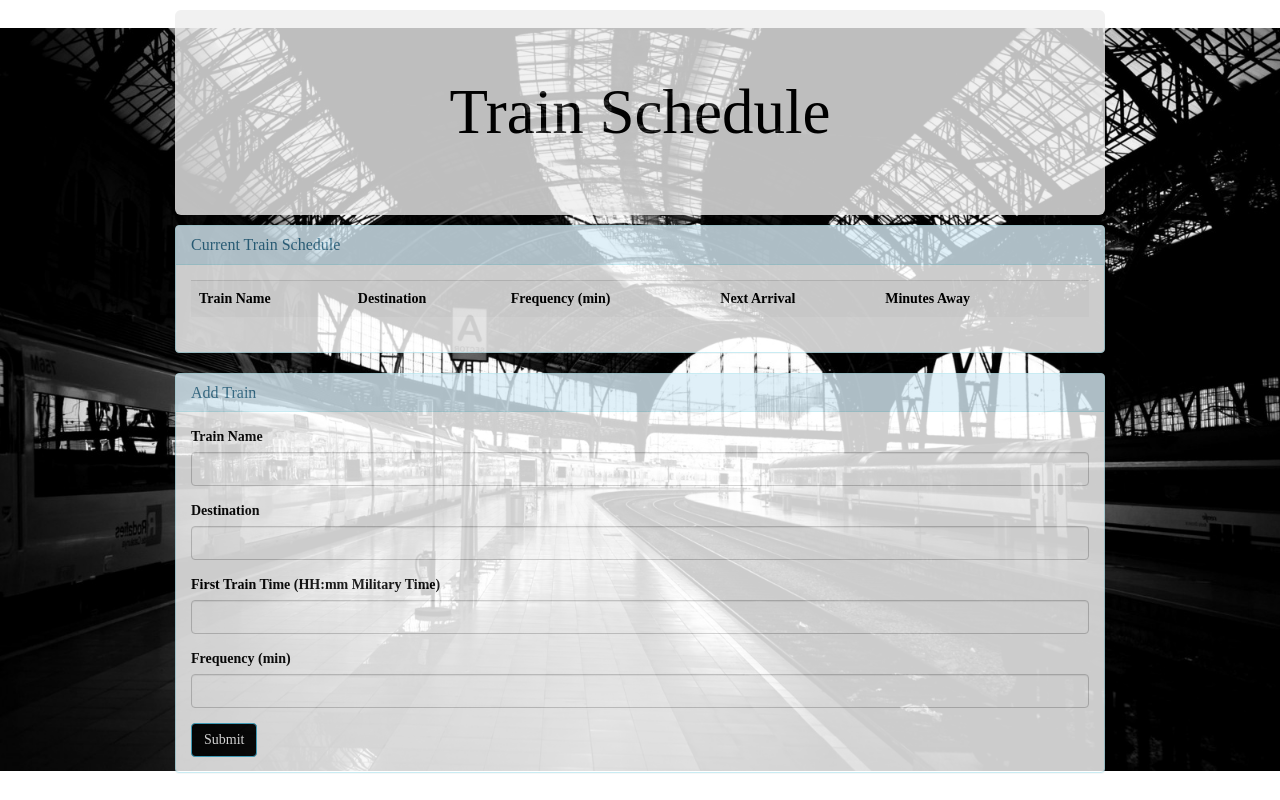
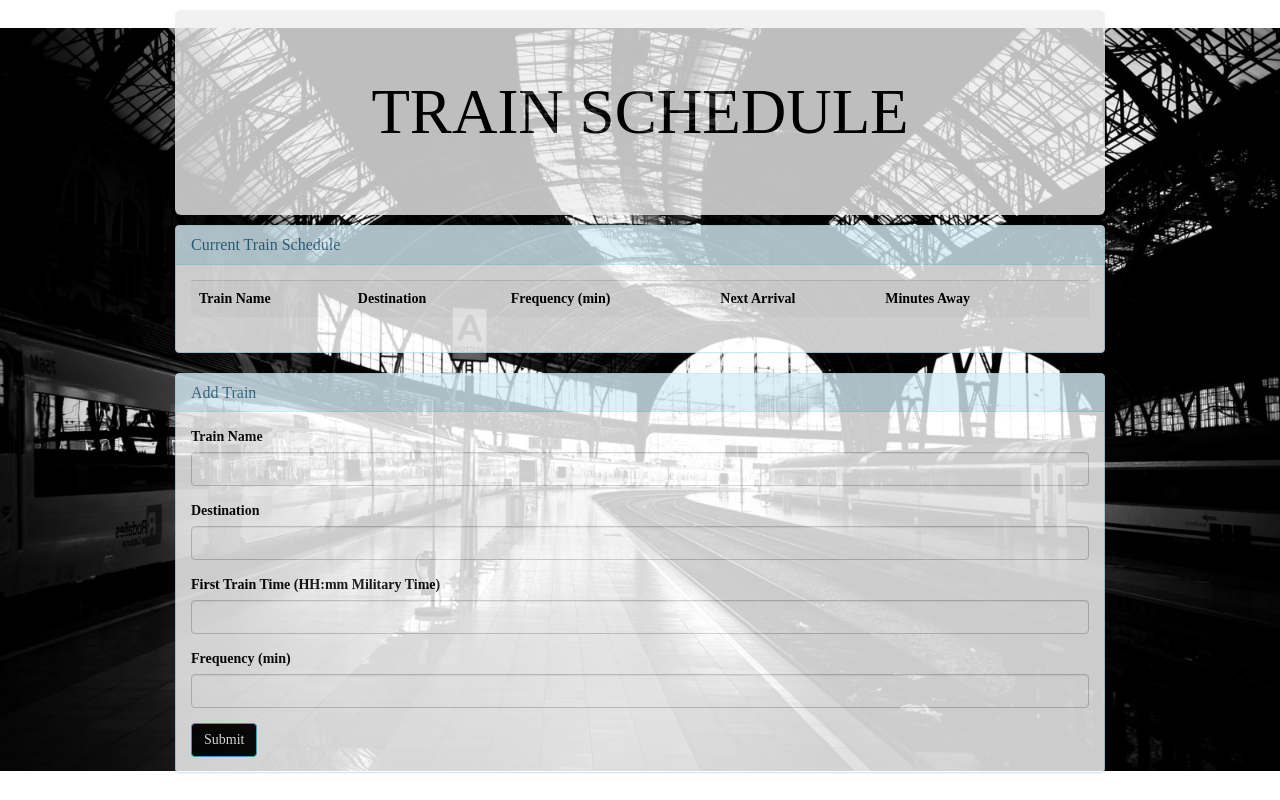
Before and after one commit to cjsummers003/TrainSchedule, a plain HTML site: page index.html in a window 1280 px wide. Drawn offline with nearby package versions, Linux system fonts and the light colour scheme; no server answers.

Commit message:
Update index.html

```diff
--- a/index.html
+++ b/index.html
@@ -15,7 +15,7 @@
 <body>
     <div class="container">
         <div class="jumbotron">
-            <h1 class="text-center">Train Schedule</h1>
+            <h1 class="text-center">TRAIN SCHEDULE</h1>
             <h2 class="text-center" id="currentTime"></h2>
         </div>
 
```
